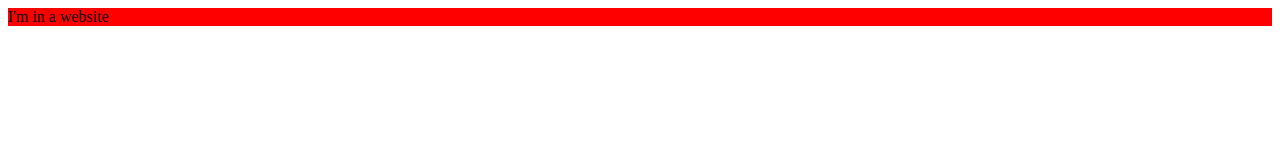
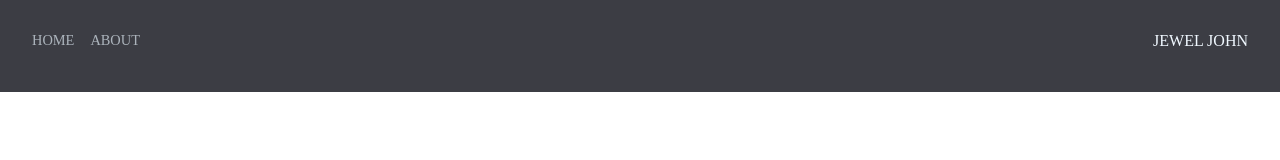
Before and after one commit to jewelvjohn/jewelvjohn.github.io, a plain HTML site: page index.html in a window 1280 px wide. Drawn offline with Linux system fonts and the light colour scheme.

Commit message:
Implemented navigation bar

```diff
--- a/index.html
+++ b/index.html
@@ -2,12 +2,28 @@
 <html>
     <head>
         <meta charset = "utf-8" />
-        <title>Website</title>
+        <title>Home</title>
         <link rel="stylesheet" href="styles.css">
     </head>
     <body>
-        <div class = "placeholder">
-            I'm in a website
+        <div class="container">
+            <div class="nav-wrapper">
+                <div class="left-side">
+                    <div class="nav-link-wrapper">
+                        <a href="index.html">Home</a>
+                    </div>
+
+                    <div class="nav-link-wrapper">
+                        <a href="about.html">About</a>
+                    </div>
+                </div>
+
+                <div class="right-side">
+                    <div class="brand">
+                        <div>Jewel John</div>
+                    </div>
+                </div>
+            </div>
         </div>
     </body>
 </html>
--- a/styles.css
+++ b/styles.css
@@ -1,4 +1,54 @@
-.placeholder
+body
 {
-    background-color: red;
+    margin: 0px;
 }
+
+.nav-wrapper
+{
+    display: flex;
+    justify-content: space-between;
+    padding: 32px;
+    background-color: rgb(60, 61, 68);
+}
+
+.left-side
+{
+    display: flex;
+}
+
+.brand
+{
+    color: aliceblue;
+    text-transform: uppercase;
+}
+
+.nav-wrapper > .left-side > div
+{
+    margin-right: 16px;
+    font-size: 0.9em;
+    text-transform: uppercase;
+}
+
+.nav-link-wrapper
+{
+    height: 24px;
+    border-bottom: 4px solid transparent;
+    transition: border-bottom 0.5s;
+}
+
+.nav-link-wrapper a
+{
+    color: rgb(172, 180, 188);
+    text-decoration: none;
+    transition: color 0.5s;
+}
+
+.nav-link-wrapper:hover
+{
+    border-bottom: 4px solid white;
+}
+
+.nav-link-wrapper a:hover
+{
+    color: white;
+}
```
Also changed, not shown: about.html (+19 -3 lines).
